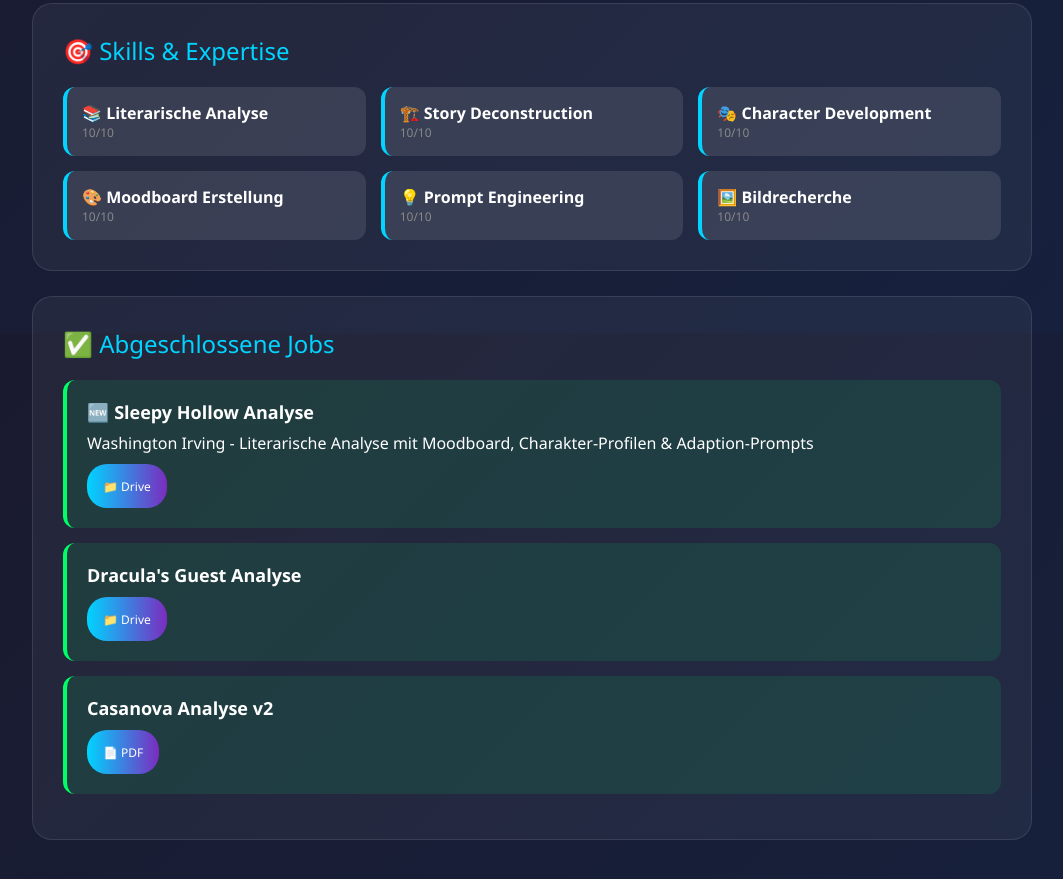
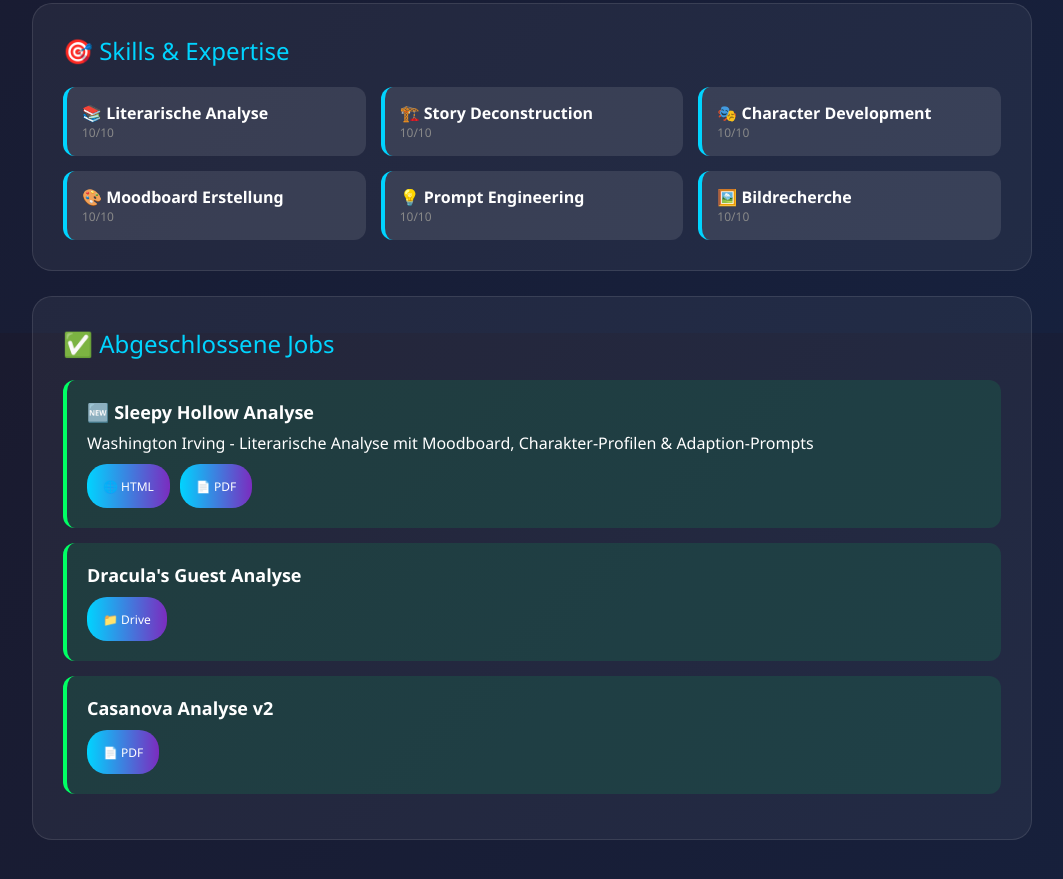
Before and after one commit to nazileakschannel/agenten-dashboard, a website: page bobik.html in a window 1280 px wide. Shown: the part 467-1346 px from the top of the page, without its empty margins (108-1171 px from the left). Drawn offline with Linux system fonts and the light colour scheme.

Commit message:
Fix Sleepy Hollow links to correct Drive files

```diff
--- a/bobik.html
+++ b/bobik.html
@@ -178,7 +178,8 @@
                 <div class="job-title">🆕 Sleepy Hollow Analyse</div>
                 <div class="job-desc">Washington Irving - Literarische Analyse mit Moodboard, Charakter-Profilen & Adaption-Prompts</div>
                 <div class="job-files">
-                    <a href="https://drive.google.com/drive/folders/1RwdN-PldP7egdYOpNch6lQACj7yBbv-d" class="file-link">📁 Drive</a>
+                    <a href="https://drive.google.com/file/d/1Gifg_sD64Mw_ejZoKrMpPT1wSnn3jpLQ/view" class="file-link">🌐 HTML</a>
+                    <a href="https://drive.google.com/file/d/11XNKi77OR1CHZhh0UxhajkwRe5OMuIjY/view" class="file-link">📄 PDF</a>
                 </div>
             </div>
 
```
